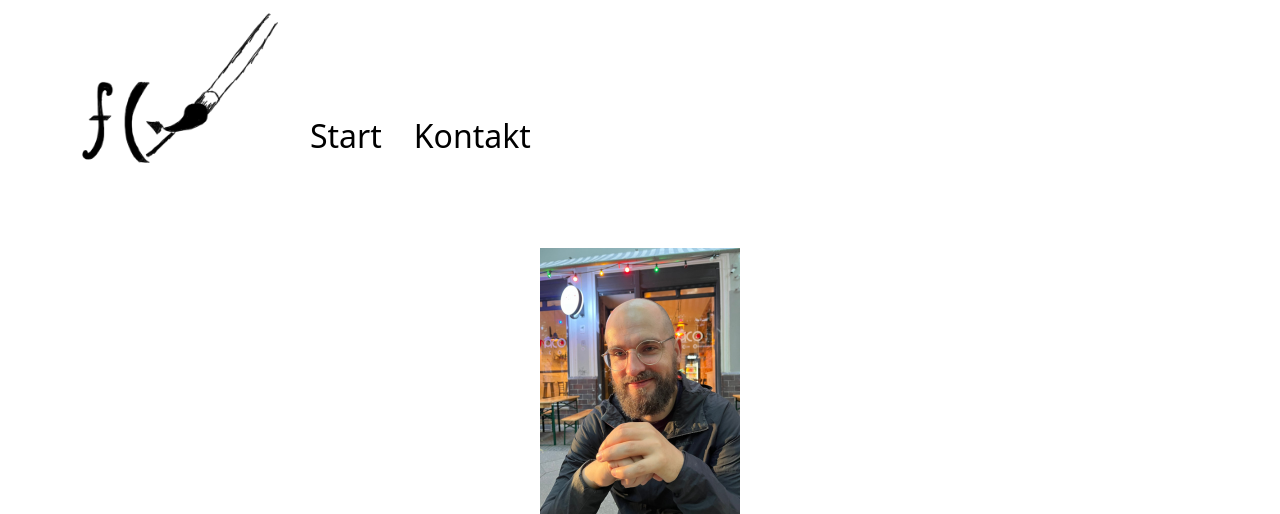
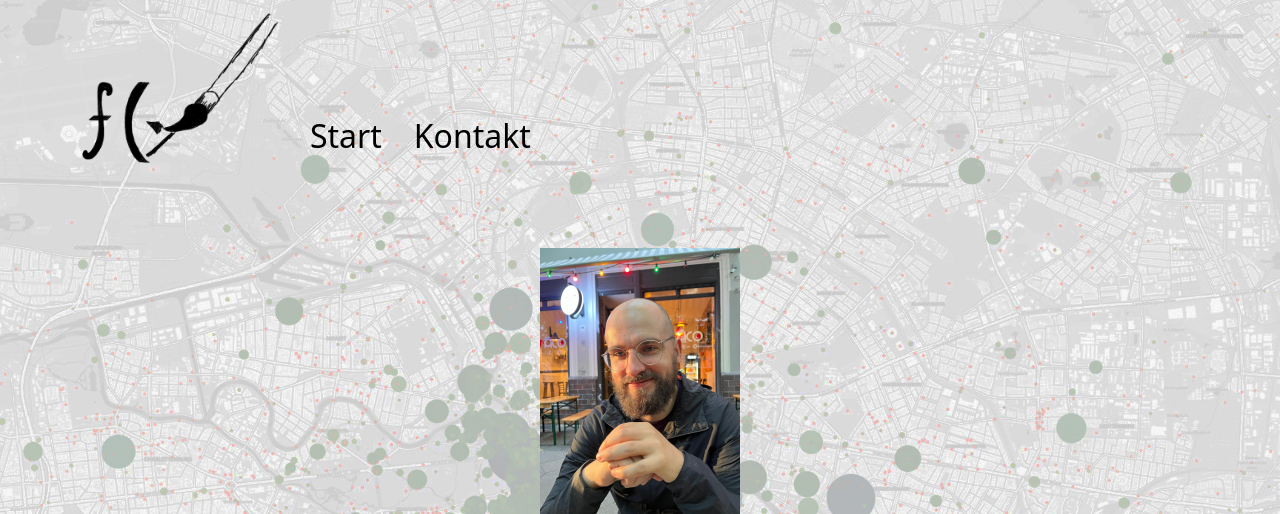
Before and after one commit to andmbg/portfolio, a Flask app: page /contact in a window 1280 px wide. Shown: the top 514 px of the page. Run offline with Flask 3, Linux system fonts and the light colour scheme; parts of the project's set-up code (start-up, migrations or seed data) failed here and were passed over; some libraries are stand-ins or nearby versions.

Commit message:
add background div to contact

```diff
--- a/templates/contact.html
+++ b/templates/contact.html
@@ -3,6 +3,7 @@
 {% block title %}functionalviz: Understanding is beautiful.{% endblock %}
 
 {% block main %}
+    <div class="background-fixed"></div>
     <main class="container mt-4">
 
         <div class="row">
```
